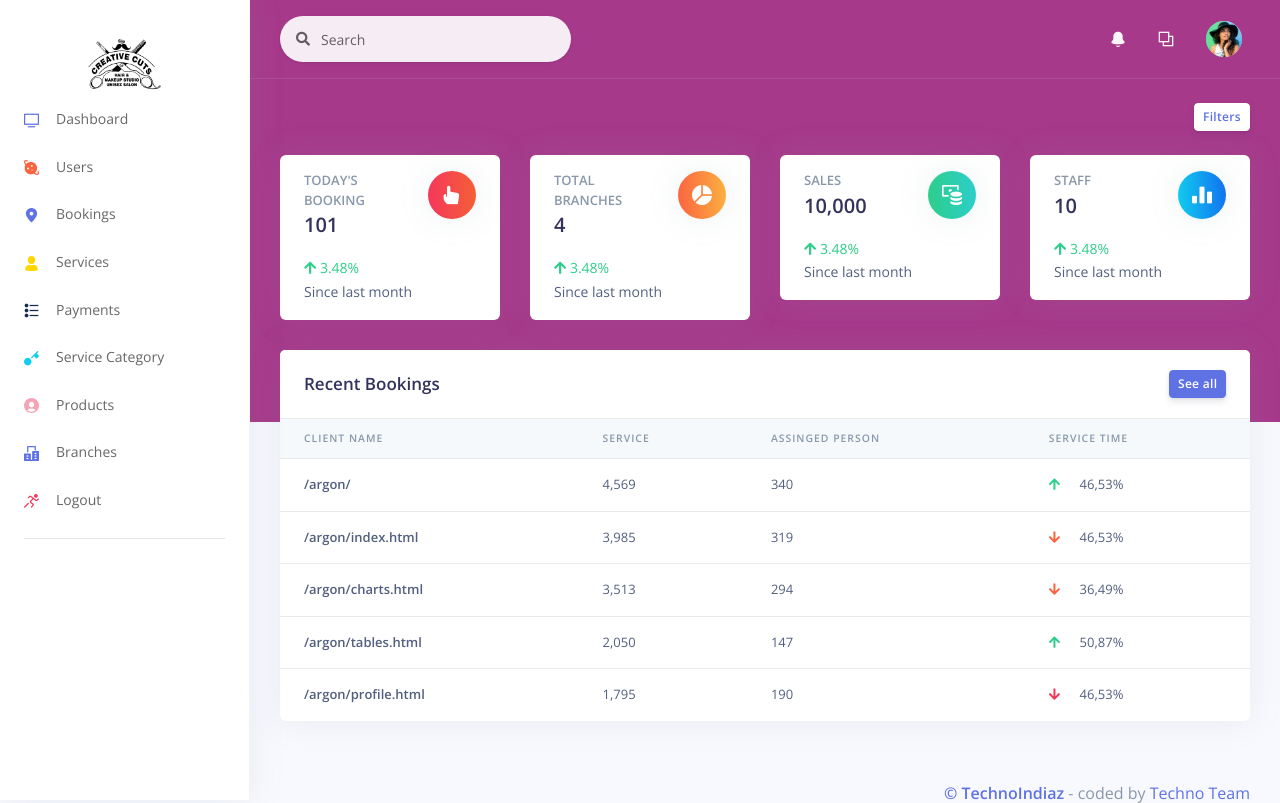
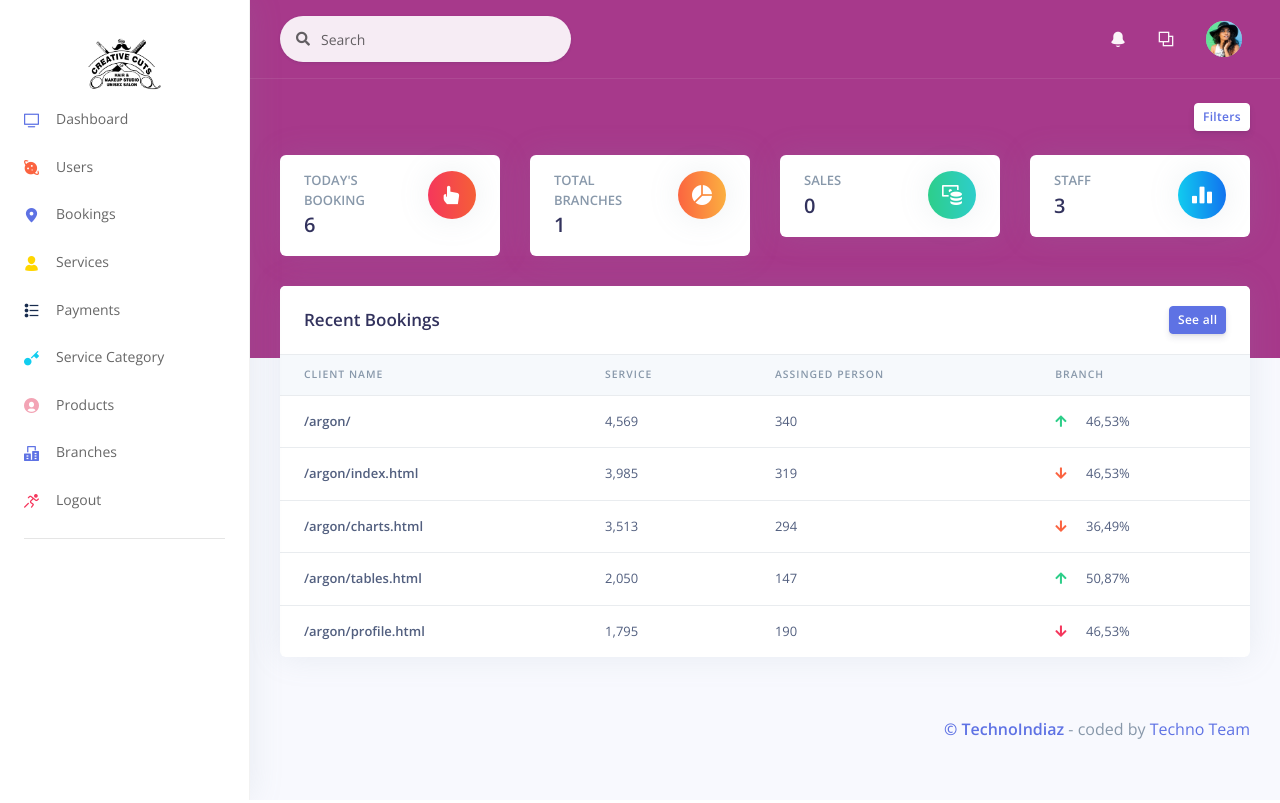
Before and after one commit to vishavant/salon_management, a Django app: page / in a window 1280 px wide. Shown: the top 803 px of the page. Run offline with Django 4.2, Linux system fonts and the light colour scheme; data comes from the database, SQL or seed files in the repository; both versions use the stored data as it was after the commit; some libraries are stand-ins or nearby versions.

Commit message:
Dashboard Number corrected

```diff
--- a/salon/admin.py
+++ b/salon/admin.py
@@ -58,7 +58,7 @@ class BookingAdmin(admin.ModelAdmin):
     list_display = ('branch', 'name', 'phone', 'gender', 'display_services', 'service_amount', 'created_at')
 
     def display_services(self, obj):
-        return ", ".join([service.service_name for service in obj.service.all()])
+        return ", ".join([services.service_name for services in obj.services.all()])
 
 @admin.register(Product)
 class ProductAdmin(admin.ModelAdmin):
--- a/salon/models.py
+++ b/salon/models.py
@@ -135,7 +135,7 @@ class Booking(models.Model):
         super().save(*args, **kwargs)
 
     def __str__(self):
-        return f"Payment #{self.payment_id} - {self.client}"
+        return self.name
 
 
 
--- a/salon/templates/admin/dashboard.html
+++ b/salon/templates/admin/dashboard.html
@@ -36,7 +36,7 @@
                   <div class="row">
                     <div class="col">
                       <h5 class="card-title text-uppercase text-muted mb-0">Today's Booking</h5>
-                      <span class="h2 font-weight-bold mb-0">101</span>
+                      <span class="h2 font-weight-bold mb-0">{{ total_bookings }}</span>
                     </div>
                     <div class="col-auto">
                       <div class="icon icon-shape bg-gradient-red text-white rounded-circle shadow">
@@ -44,10 +44,10 @@
                       </div>
                     </div>
                   </div>
-                  <p class="mt-3 mb-0 text-sm">
+                  {% comment %} <p class="mt-3 mb-0 text-sm">
                     <span class="text-success mr-2"><i class="fa fa-arrow-up"></i> 3.48%</span>
                     <span class="text-nowrap">Since last month</span>
-                  </p>
+                  </p> {% endcomment %}
                 </div>
               </div>
             </div>
@@ -58,7 +58,7 @@
                   <div class="row">
                     <div class="col">
                       <h5 class="card-title text-uppercase text-muted mb-0">Total Branches</h5>
-                      <span class="h2 font-weight-bold mb-0">4</span>
+                      <span class="h2 font-weight-bold mb-0">{{ total_branches }}</span>
                     </div>
                     <div class="col-auto">
                       <div class="icon icon-shape bg-gradient-orange text-white rounded-circle shadow">
@@ -66,10 +66,10 @@
                       </div>
                     </div>
                   </div>
-                  <p class="mt-3 mb-0 text-sm">
+                  {% comment %} <p class="mt-3 mb-0 text-sm">
                     <span class="text-success mr-2"><i class="fa fa-arrow-up"></i> 3.48%</span>
                     <span class="text-nowrap">Since last month</span>
-                  </p>
+                  </p> {% endcomment %}
                 </div>
               </div>
             </div>
@@ -80,7 +80,7 @@
                   <div class="row">
                     <div class="col">
                       <h5 class="card-title text-uppercase text-muted mb-0">Sales</h5>
-                      <span class="h2 font-weight-bold mb-0">10,000</span>
+                      <span class="h2 font-weight-bold mb-0">{{ total_payments }}</span>
                     </div>
                     <div class="col-auto">
                       <div class="icon icon-shape bg-gradient-green text-white rounded-circle shadow">
@@ -88,10 +88,10 @@
                       </div>
                     </div>
                   </div>
-                  <p class="mt-3 mb-0 text-sm">
+                  {% comment %} <p class="mt-3 mb-0 text-sm">
                     <span class="text-success mr-2"><i class="fa fa-arrow-up"></i> 3.48%</span>
                     <span class="text-nowrap">Since last month</span>
-                  </p>
+                  </p> {% endcomment %}
                 </div>
               </div>
             </div>
@@ -102,7 +102,7 @@
                   <div class="row">
                     <div class="col">
                       <h5 class="card-title text-uppercase text-muted mb-0">Staff</h5>
-                      <span class="h2 font-weight-bold mb-0">10</span>
+                      <span class="h2 font-weight-bold mb-0">{{ total_employees }}</span>
                     </div>
                     <div class="col-auto">
                       <div class="icon icon-shape bg-gradient-info text-white rounded-circle shadow">
@@ -110,10 +110,10 @@
                       </div>
                     </div>
                   </div>
-                  <p class="mt-3 mb-0 text-sm">
+                  {% comment %} <p class="mt-3 mb-0 text-sm">
                     <span class="text-success mr-2"><i class="fa fa-arrow-up"></i> 3.48%</span>
                     <span class="text-nowrap">Since last month</span>
-                  </p>
+                  </p> {% endcomment %}
                 </div>
               </div>
             </div>
@@ -146,7 +146,7 @@
                     <th scope="col">Client name</th>
                     <th scope="col">Service</th>
                     <th scope="col">Assinged Person</th>
-                    <th scope="col">Service Time</th>
+                    <th scope="col">Branch</th>
                   </tr>
                 </thead>
                 <tbody>
--- a/salon/templates/bookings/booking_list.html
+++ b/salon/templates/bookings/booking_list.html
@@ -70,6 +70,7 @@
                         <i class="fas fa-ellipsis-v"></i>
                       </a>
                       <div class="dropdown-menu dropdown-menu-right dropdown-menu-arrow">
+                        <a class="dropdown-item" href="{% url 'salon:invoice_pdf' booking.pk %}">Download Invoice</a>
                         <a class="dropdown-item" href="{% url 'salon:booking_update' booking.pk %}">Edit</a>
                         <a class="dropdown-item" href="{% url 'salon:booking_delete' booking.pk %}">Delete</a>
                       </div>
--- a/salon/urls.py
+++ b/salon/urls.py
@@ -67,6 +67,7 @@ urlpatterns = [
     path('employees/<int:employee_id>/delete/', views.employee_delete, name='employee_delete'),
 
     path('invoice/<int:booking_id>/', views.InvoicePDFView.as_view(), name='invoice_pdf'),
+    path('invoice/<int:booking_id>/preview/', views.InvoicePreviewView.as_view(), name='invoice_preview'),
 
 
 
--- a/salon/views.py
+++ b/salon/views.py
@@ -1,6 +1,8 @@
 from django.shortcuts import render, get_object_or_404, redirect
+from django.urls import reverse_lazy
 from .models import *
 from .forms import BranchForm, BookingForm, ProductForm, EmployeeForm
+from django.db.models import Sum
 # Create your views here.
 
 
@@ -8,8 +10,6 @@ def index(request):
     return render(request, "home/index.html")
 
 
-def admin_dashboard(request):
-    return render(request, "admin/dashboard.html")
 
 
 # def users(request):
@@ -457,10 +457,10 @@ class InvoicePDFView(View):
 
         # Render the template
         html = template.render(context)
-        response = HttpResponse(content_type='application/pdf')
-        response['Content-Disposition'] = f'attachment; filename="invoice_{booking.booking_id}.pdf"'
 
         # Create PDF
+        response = HttpResponse(content_type='application/pdf')
+        response['Content-Disposition'] = f'inline; filename="invoice_{booking.booking_id}.pdf"'
         pisa_status = pisa.CreatePDF(html, dest=response)
 
         # Check if PDF creation was successful
@@ -468,3 +468,37 @@ class InvoicePDFView(View):
             return HttpResponse('We had some errors <pre>' + html + '</pre>')
 
         return response
+
+
+class InvoicePreviewView(View):
+    def get(self, request, booking_id, *args, **kwargs):
+        booking = Booking.objects.get(pk=booking_id)
+        pdf_url = reverse_lazy('salon:invoice_pdf', kwargs={'booking_id': booking.pk})
+        context = {'pdf_url': pdf_url}
+        return render(request, 'branch/invoice_pdf_preview.html', context)
+
+
+
+from datetime import date
+
+def admin_dashboard(request):
+    # Total bookings
+    total_bookings = Booking.objects.count()
+
+    # Total branches
+    total_branches = Branch.objects.count()
+
+    # Total sum of payments recorded
+    total_payments = Booking.objects.filter(payment_status=True).aggregate(Sum('service_amount'))['service_amount__sum'] or 0
+
+    # Total employees
+    total_employees = Employee.objects.count()
+
+    context = {
+        'total_bookings': total_bookings,
+        'total_branches': total_branches,
+        'total_payments': total_payments,
+        'total_employees': total_employees,
+    }
+    # today_bookings = Booking.objects.filter(booking_date=date.today())
+    return render(request, 'admin/dashboard.html', context)
```
Also changed, not shown: salon/templates/bookings/booking_detail.html (+12 -4 lines), salon/templates/bookings/invoice.html (+15 -9 lines), salon/templates/branch/invoice_pdf_preview.html (added, +14 -0 lines), db.sqlite3.
